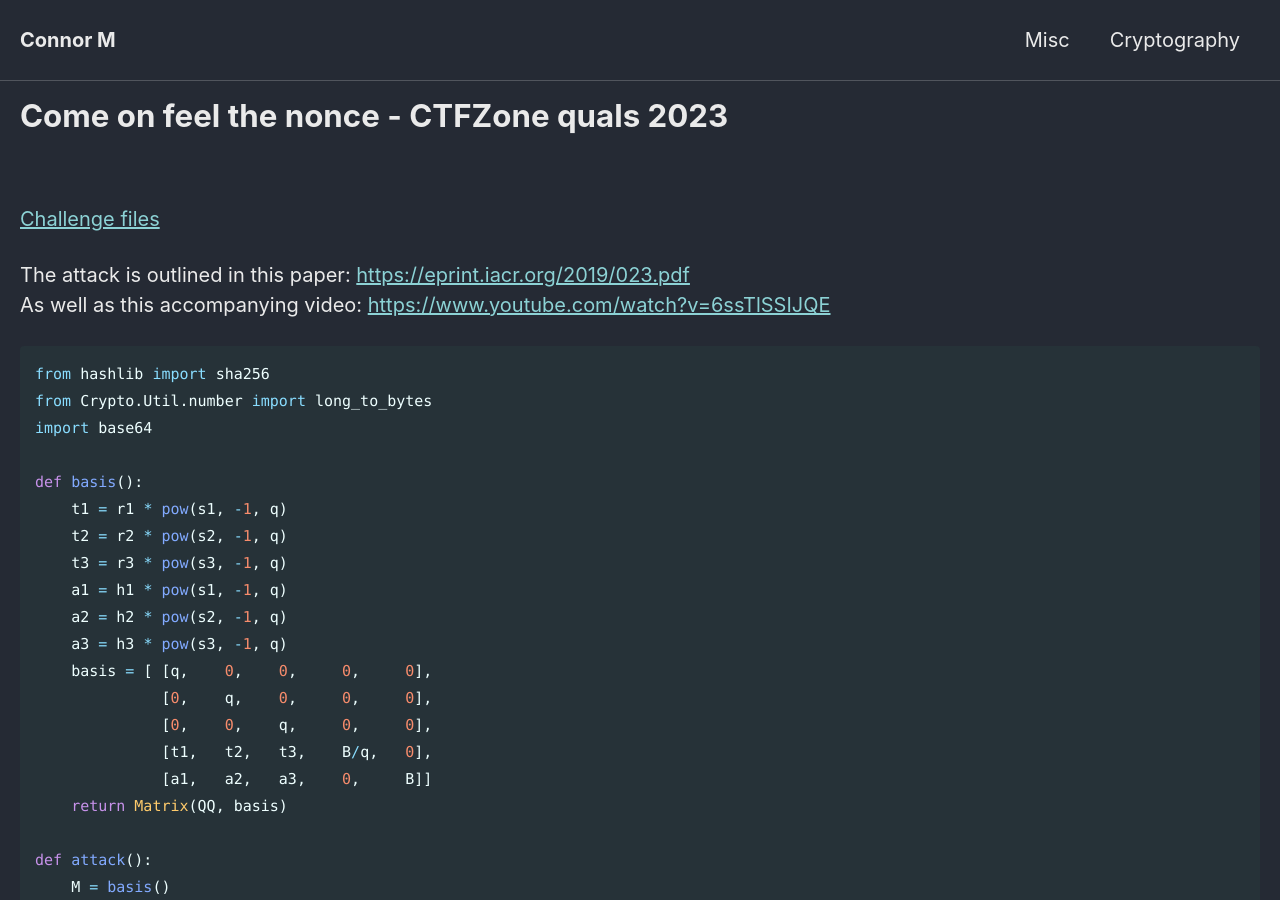
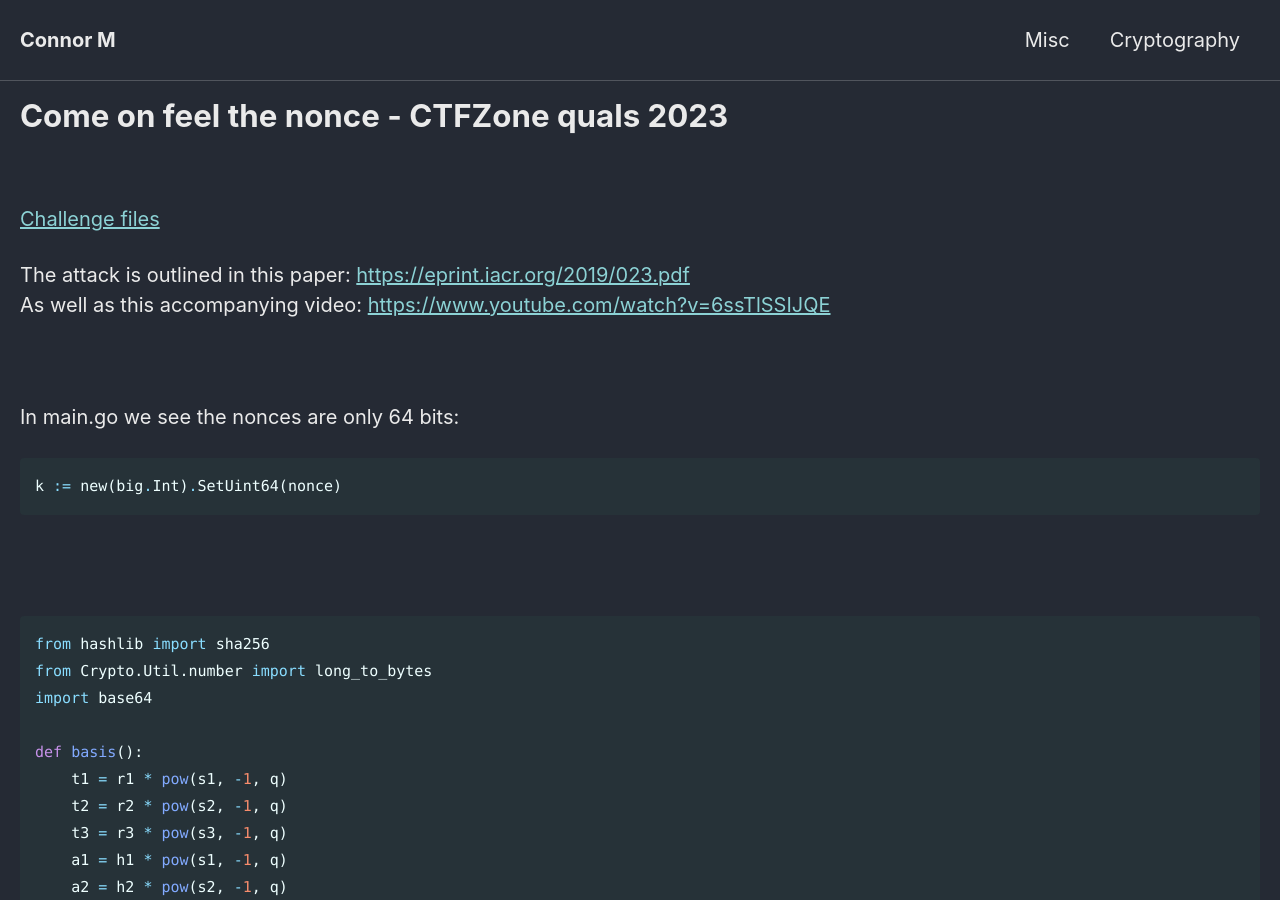
Before and after one commit to Connor-McCartney/Connor-McCartney.github.io, a Jekyll site: the page built from _pages/cryptography/ecc/Come-on-feel-the-nonce-CTFZone-quals-2023.md, in a window 1280 px wide and 900 px high. Built offline with Jekyll 4.4.1, drawn with Linux system fonts in a browser that asks for light colours; cached includes are drawn as plain includes.

Commit message:
Update Come-on-feel-the-nonce-CTFZone-quals-2023.md

````diff
--- a/_pages/cryptography/ecc/Come-on-feel-the-nonce-CTFZone-quals-2023.md
+++ b/_pages/cryptography/ecc/Come-on-feel-the-nonce-CTFZone-quals-2023.md
@@ -10,6 +10,17 @@ title: Come on feel the nonce - CTFZone quals 2023
 The attack is outlined in this paper: <https://eprint.iacr.org/2019/023.pdf>
 <br>
 As well as this accompanying video: <https://www.youtube.com/watch?v=6ssTlSSIJQE>
+
+<br>
+
+In main.go we see the nonces are only 64 bits:
+
+```go
+k := new(big.Int).SetUint64(nonce)
+```
+
+<br>
+<br>
 
 ```python
 from hashlib import sha256
````
